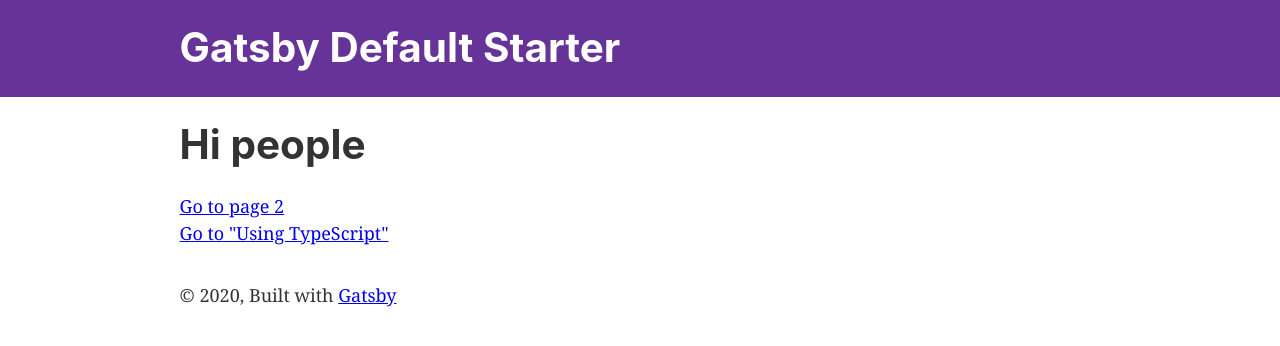
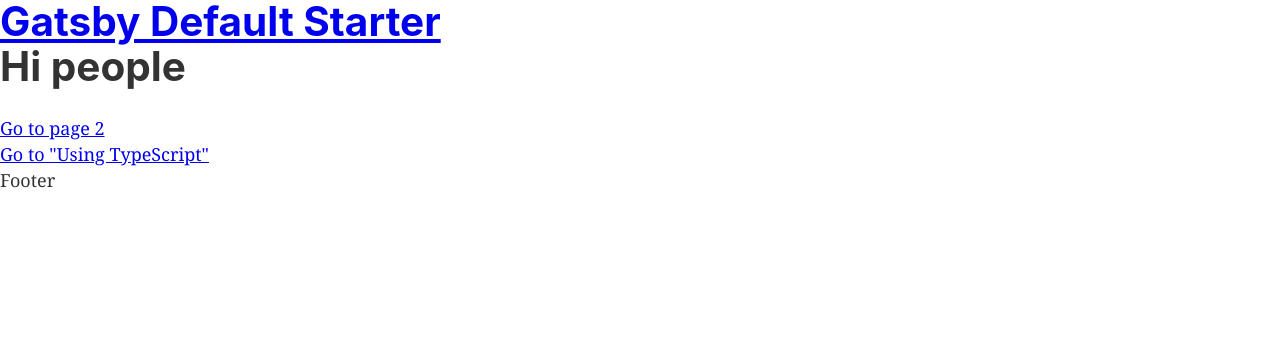
Before and after one commit to dudeinhoodie/dudeinhoodie.io, a Gatsby site: page / in a window 1280 px wide. Built offline with nearby package versions, Linux system fonts and the light colour scheme; Gatsby itself is replaced by a stand-in of ours.

Commit message:
feat: add props types & remove unused styles

```diff
--- a/src/components/footer.tsx
+++ b/src/components/footer.tsx
@@ -1,15 +1,11 @@
 import React from 'react';
 
-export function Footer(props: any) {
+type Props = {};
+
+export function Footer(props: Props): React.ReactElement {
   return (
-    <footer
-      style={{
-        marginTop: `2rem`,
-      }}
-    >
-      © {new Date().getFullYear()}, Built with
-      {` `}
-      <a href="https://www.gatsbyjs.com">Gatsby</a>
+    <footer>
+      Footer
     </footer>
   );
 }
--- a/src/components/header.tsx
+++ b/src/components/header.tsx
@@ -1,31 +1,19 @@
-import { Link } from "gatsby"
-import PropTypes from "prop-types"
-import React from "react"
+import { Link } from "gatsby";
+import React from "react";
 
-const Header = props => {
-  const { siteTitle } = props
+type Props = {
+  siteTitle: string;
+};
+
+const Header: React.FC<Props> = (props: Props): React.ReactElement => {
+  const { siteTitle = '' } = props
 
   return (
-    <header
-      style={{
-        background: `rebeccapurple`,
-        marginBottom: `1.45rem`,
-      }}
-    >
-      <div
-        style={{
-          margin: `0 auto`,
-          maxWidth: 960,
-          padding: `1.45rem 1.0875rem`,
-        }}
-      >
+    <header>
+      <div>
         <h1 style={{ margin: 0 }}>
           <Link
             to="/"
-            style={{
-              color: `white`,
-              textDecoration: `none`,
-            }}
           >
             {siteTitle}
           </Link>
@@ -35,12 +23,4 @@
   )
 }
 
-Header.propTypes = {
-  siteTitle: PropTypes.string,
-}
-
-Header.defaultProps = {
-  siteTitle: ``,
-}
-
 export default Header
--- a/src/components/layout.tsx
+++ b/src/components/layout.tsx
@@ -7,29 +7,29 @@
 
 import './layout.css';
 
-const Layout = (props: any) => {
-  const { children } = props;
-  const data = useStaticQuery(graphql`
-    query MyQuery {
-      site {
-        siteMetadata {
-          title
-        }
+type Props = {
+  children: any;
+}
+
+const SITE_META_DATA = graphql`
+  query MyQuery {
+    site {
+      siteMetadata {
+        title
       }
     }
-  `);
+  }
+`;
+
+const Layout: React.FC<Props> = (props: Props): React.ReactElement => {
+  const { children } = props;
+  const data = useStaticQuery(SITE_META_DATA);
   const title = data?.site?.siteMetadata?.title ?? 'Title';
 
   return (
     <Fragment>
       <Header siteTitle={title} />
-      <div
-        style={{
-          margin: `0 auto`,
-          maxWidth: 960,
-          padding: `0 1.0875rem 1.45rem`,
-        }}
-      >
+      <div>
         <main>{children}</main>
         <Footer />
       </div>
```
